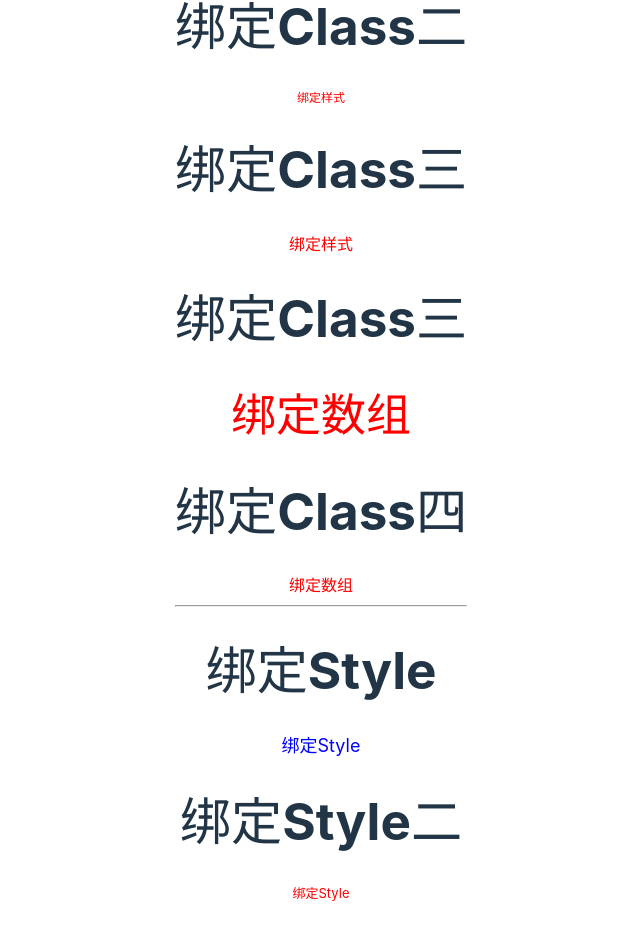
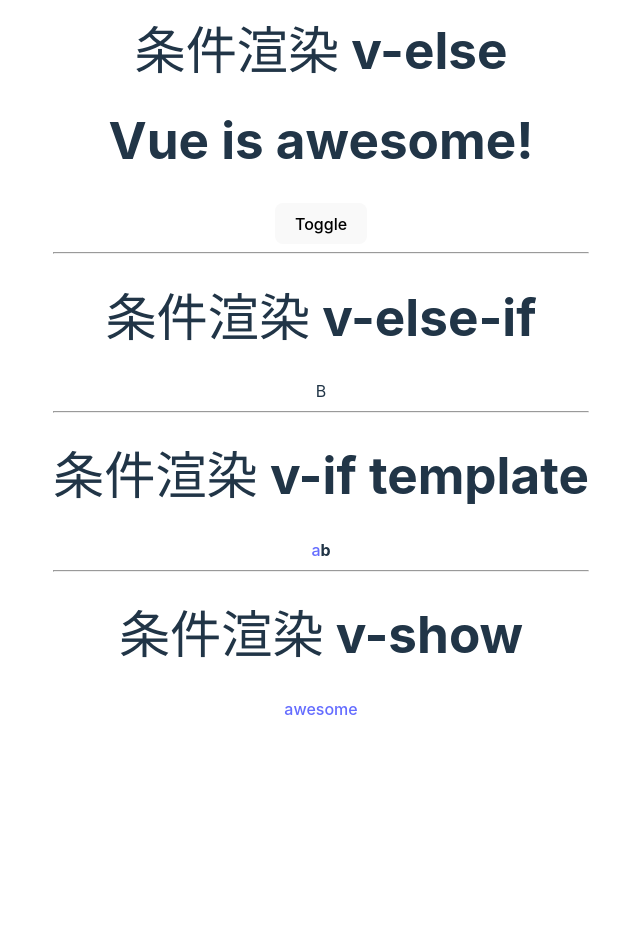
Before and after one commit to Panlibin2015/vue-demo, a Vue app: page / in a window 1280 px wide. Shown: the part 262-1198 px from the top of the page, without its empty margins (319-959 px from the left). After the commit the page ends 1015 px from the top, so only its background shows below. Built offline with nearby package versions, Linux system fonts and the light colour scheme.

Commit message:
1 file modified

```diff
--- a/src/App.vue
+++ b/src/App.vue
@@ -1,52 +1,32 @@
 <script setup>
 import { ref, computed, reactive } from 'vue';
-const isActive = ref(true);
-
-const classObject = computed(() => ({
-  active: isActive.value,
-}));
-
-function changeActive() {
-  isActive.value = !isActive.value;
-}
-
-// 绑定数组
-const activeClass = ref('active');
-const fontStyleClass = ref('fontStyle');
-
-// 样式对象
-const styleObject = reactive({
-  color: 'red',
-  fontSize: '13px',
-});
+const awesome = ref(true);
+const type = ref('B');
+const ok = ref(true);
 </script>
 
 <template>
-  <h1>绑定Class一</h1>
-  <div v-bind:class="{ active: isActive }">绑定样式</div>
-  <button @click="changeActive()">改变样式</button>
-  <h1>绑定Class二</h1>
-  <div
-    class="fontStyle"
-    v-bind:class="{ active: isActive, fontStyle2: isActive }"
-  >
-    绑定样式
-  </div>
-  <h1>绑定Class三</h1>
-  <div :class="classObject">绑定样式</div>
-
-  <h1>绑定Class三</h1>
-  <div :class="[activeClass, fontStyleClass]">绑定数组</div>
-
-  <h1>绑定Class四</h1>
-  <div :class="[isActive ? 'active' : 'fontStyle']">绑定数组</div>
+  <h1>条件渲染 v-if</h1>
+  <h1 v-if="awesome">Vue is awesome!</h1>
   <hr />
-
-  <h1>绑定Style</h1>
-  <div :style="{ 'font-size': 18 + 'px', color: 'blue' }">绑定Style</div>
-
-  <h1>绑定Style二</h1>
-  <div :style="styleObject">绑定Style</div>
+  <h1>条件渲染 v-else</h1>
+  <h1 v-if="awesome">Vue is awesome!</h1>
+  <h1 v-else>Oh no 😢</h1>
+  <button @click="awesome = !awesome">Toggle</button>
+  <hr />
+  <h1>条件渲染 v-else-if</h1>
+  <div v-if="type === 'A'">A</div>
+  <div v-else-if="type === 'B'">B</div>
+  <div v-else>NOT A/B</div>
+  <hr />
+  <h1>条件渲染 v-if template</h1>
+  <template v-if="ok">
+    <a>a</a>
+    <b>b</b>
+  </template>
+  <hr />
+  <h1>条件渲染 v-show</h1>
+  <a v-show="awesome">awesome</a>
 </template>
 
 <style>
```
